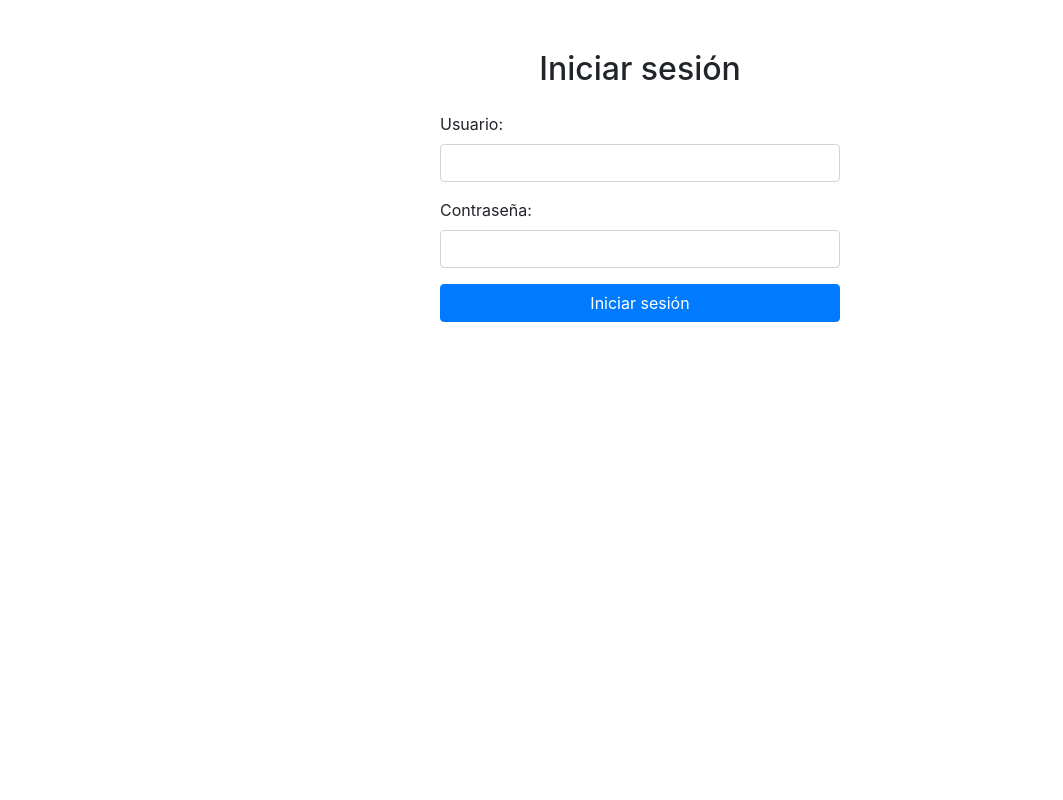
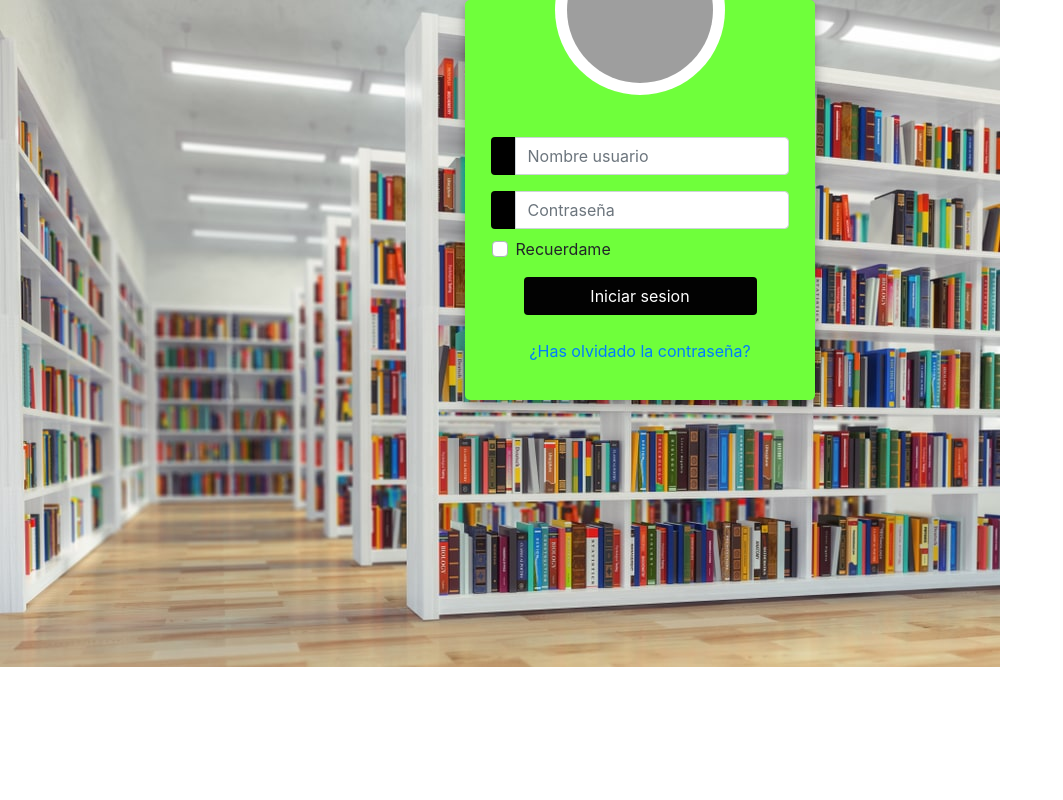
Before and after one commit to oscdaw202401/TFG, a Django app: page / in a window 1280 px wide. Shown: the whole page, without its empty margins (0-1063 px from the left). Run offline with Django 4.2, Linux system fonts and the light colour scheme; some libraries are stand-ins or nearby versions; grey boxes are pictures that could not be loaded.

Commit message:
Contenido Alumno v0.2.5
Añadido el login nuevo

```diff
--- /dev/null
+++ b/Plazeduca/static/bootstrap4/css/login.css
@@ -0,0 +1,74 @@
+
+    body{
+        background-image: url("../../image/FondoLogin.jpg");
+        background-size: auto;
+        background-repeat: no-repeat;
+    }
+    html {
+        margin: 0;
+        padding: 0;
+        height: 100%;
+
+    }
+    .user_card {
+        height: 400px;
+        width: 350px;
+        margin-top: auto;
+        margin-bottom: auto;
+        background: #6fff3b;
+        position: relative;
+        display: flex;
+        justify-content: center;
+        flex-direction: column;
+        padding: 10px;
+        box-shadow: 0 4px 8px 0 rgba(0, 0, 0, 0.2), 0 6px 20px 0 rgba(0, 0, 0, 0.19);
+        -webkit-box-shadow: 0 4px 8px 0 rgba(0, 0, 0, 0.2), 0 6px 20px 0 rgba(0, 0, 0, 0.19);
+        -moz-box-shadow: 0 4px 8px 0 rgba(0, 0, 0, 0.2), 0 6px 20px 0 rgba(0, 0, 0, 0.19);
+        border-radius: 5px;
+
+    }
+    .brand_logo_container {
+        position: absolute;
+        height: 170px;
+        width: 170px;
+        top: -75px;
+        border-radius: 50%;
+        background: #ffffff;
+        padding: 10px;
+        text-align: center;
+    }
+    .brand_logo {
+        height: 150px;
+        width: 150px;
+        border-radius: 50%;
+        border: 2px solid white;
+    }
+    .form_container {
+        margin-top: 100px;
+    }
+    .login_btn {
+        width: 100%;
+        background: #020202 !important;
+        color: white !important;
+    }
+    .login_btn:focus {
+        box-shadow: none !important;
+        outline: 0px !important;
+    }
+    .login_container {
+        padding: 0 2rem;
+    }
+    .input-group-text {
+        background: #000000 !important;
+        color: white !important;
+        border: 0 !important;
+        border-radius: 0.25rem 0 0 0.25rem !important;
+    }
+    .input_user,
+    .input_pass:focus {
+        box-shadow: none !important;
+        outline: 0px !important;
+    }
+    .custom-checkbox .custom-control-input:checked~.custom-control-label::before {
+        background-color: #020202 !important;
+    }
--- a/Plazeduca/templates/login.html
+++ b/Plazeduca/templates/login.html
@@ -17,6 +17,10 @@
       href="{% static 'bootstrap4/css/bootstrap.min.css' %}"
       rel="stylesheet"
     />
+    <link
+      href="{% static 'bootstrap4/css/login.css' %}"
+      rel="stylesheet"
+    />
   <style>
     /* Estilos adicionales para el formulario */
     .login-form {
@@ -28,29 +32,52 @@
 </head>
 <body>
 
-<div class="container">
-  <div class="row">
-    <div class="col-md-6 offset-md-3">
-      <div class="login-form">
-        <h2 class="text-center mb-4">Iniciar sesión</h2>
+	<div class="container h-100">
+		<div class="d-flex justify-content-center h-100">
+			<div class="user_card">
+				<div class="d-flex justify-content-center">
+					<div class="brand_logo_container">
+						<img src="{% static 'img/plazeduca.png' %}" class="brand_logo" alt="Logo">
+					</div>
+				</div>
+				<div class="d-flex justify-content-center form_container">
 					<form action="#" method="post">
 						{% csrf_token %}
-          <div class="form-group">
-            <label for="username">Usuario:</label>
-            <input type="text" class="form-control" id="usuario" name="usuario" required>
+						<div class="input-group mb-3">
+							<div class="input-group-append">
+								<span class="input-group-text"><i class="fas fa-user"></i></span>
+							</div>
+							<input type="text"  class="form-control input_user" id="usuario" name="usuario" required placeholder="Nombre usuario">
+						</div>
+						<div class="input-group mb-2">
+							<div class="input-group-append">
+								<span class="input-group-text"><i class="fas fa-key"></i></span>
+							</div>
+							<input type="password" class="form-control input_pass" id="contrasena" name="contrasena" placeholder="Contraseña">
 						</div>
 						<div class="form-group">
-            <label for="password">Contraseña:</label>
-            <input type="password" class="form-control" id="contrasena" name="contrasena" required>
+							<div class="custom-control custom-checkbox">
+								<input type="checkbox" class="custom-control-input" id="customControlInline">
+								<label class="custom-control-label" for="customControlInline">Recuerdame</label>
 							</div>
-          <div class="form-group">
-            <button type="submit" class="btn btn-primary btn-block">Iniciar sesión</button>
+						</div>
+					{% if mensaje %}
+							<label>{{mensaje}}</label>
+					{%endif%}
+							<div class="d-flex justify-content-center mt-3 login_container">
+				 	<button type="submit" name="button" class="btn login_btn">Iniciar sesion</button>
+
 				   </div>
 					</form>
+				</div>
+
+				<div class="mt-4">
+					<div class="d-flex justify-content-center links">
+						<a href="#">¿Has olvidado la contraseña?</a>
 					</div>
 				</div>
 			</div>
 		</div>
-
+	</div>
 </body>
 </html>
--- a/Plazeduca/views.py
+++ b/Plazeduca/views.py
@@ -9,8 +9,11 @@ def inicio(request):
         my_frm=Login(request.POST)
         if my_frm.is_valid():
             alum=buscar_alumno(my_frm)
-            request.session['logueado']={"dni":alum.dni}
-            return redirect('base')
+            if(alum!=None):
+                request.session['logueado']={"dni":alum.dni}
+                return redirect('base')
+            else:
+                return render(request,'login.html',{'form':my_frm,'mensaje':"Nombre de usuario o contraseña incorrecto"})
     else:
         my_frm=Login()
     return render(request,'login.html',{'form':my_frm})
@@ -33,6 +36,14 @@ def buscar_alumno(my_frm):
     else:
         return alum
 
+def buscar_alumno(request):
+    try:
+        alum=Alumnos.objects.get(dni=request.session["logueado"]["dni"])
+    except Alumnos.DoesNotExist:
+            return None
+    else:
+        return alum
+
 def notas_al(request):
     try:
         notas=Notas.objects.all()
```
Also changed, not shown: Plazeduca/static/image/FondoLogin.jpg (added), db.sqlite3. Lines whose indentation alone changed are shown as unchanged.
